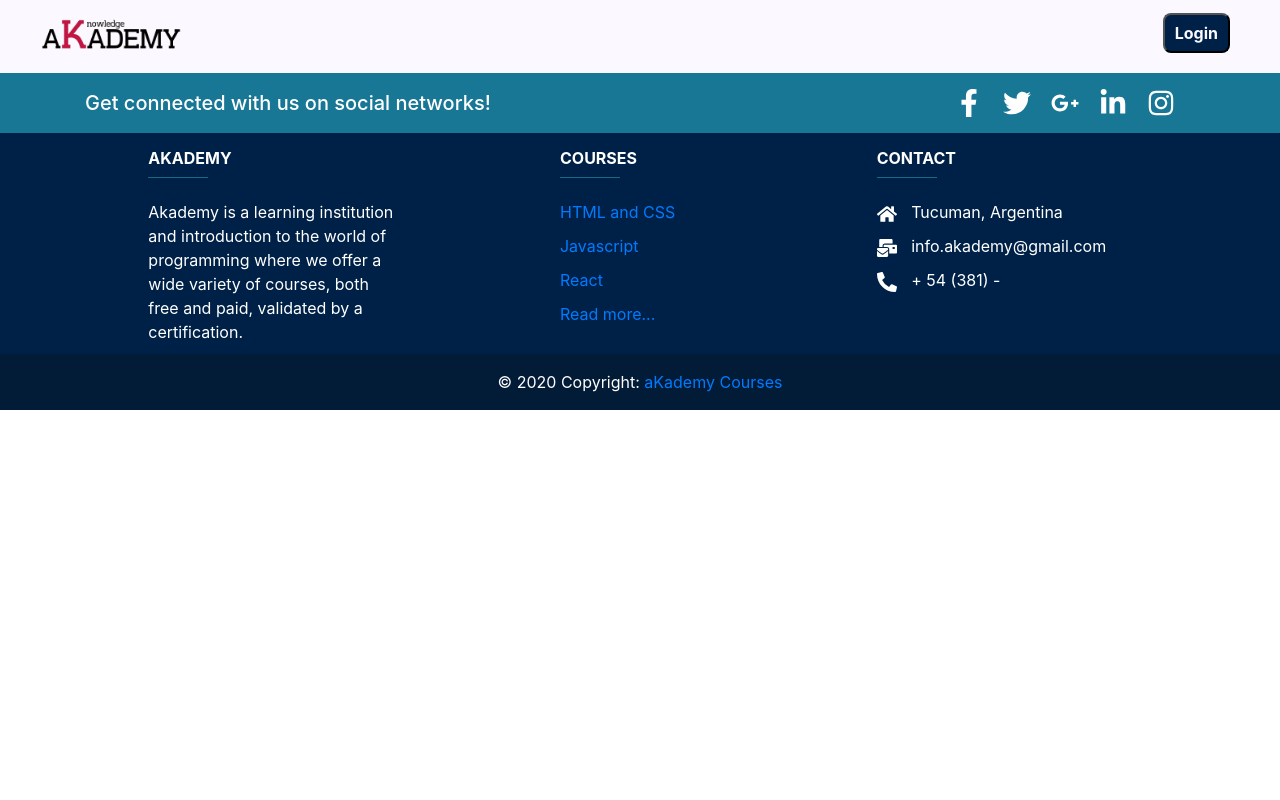
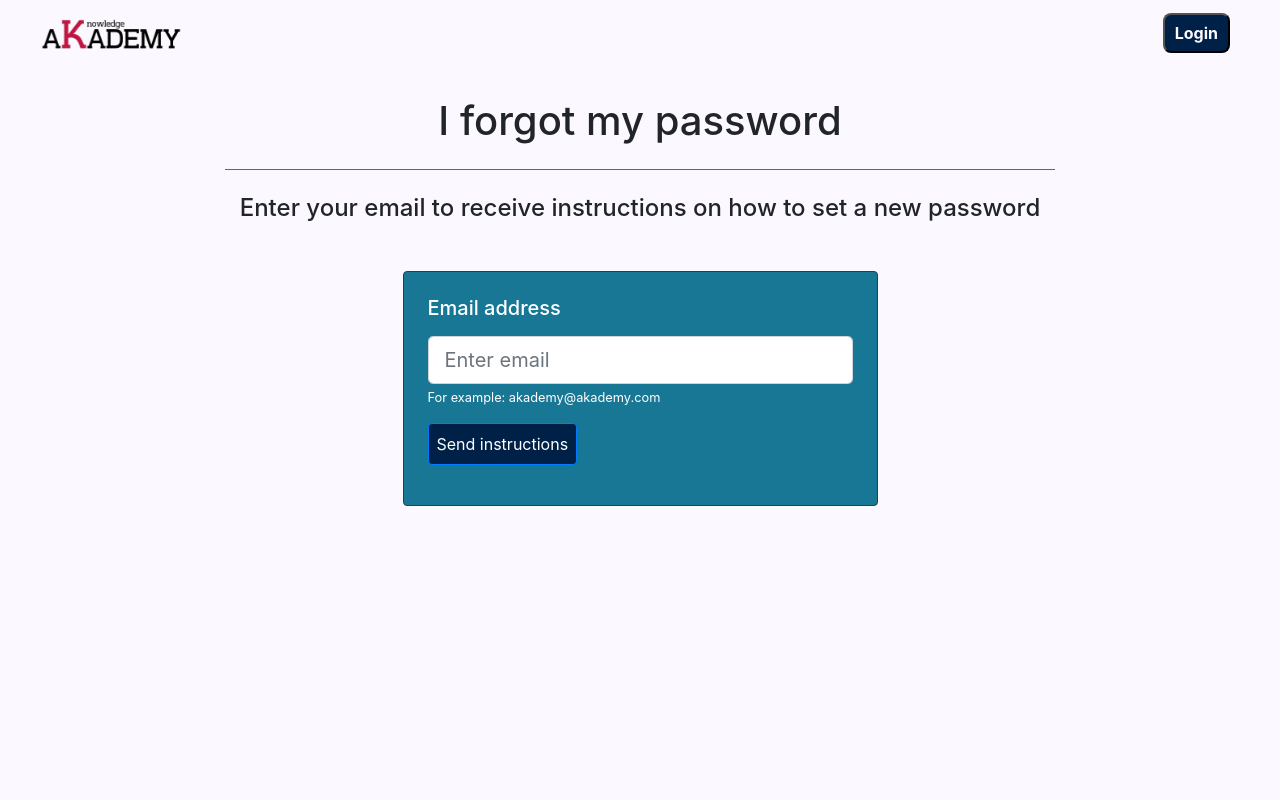
Before and after one commit to dfernandezfb/Final-Proyect, a React (Create React App) app: page /changepassword in a window 1280 px wide. Shown: the top 800 px of the page. Built offline with nearby package versions, Linux system fonts and the light colour scheme; data requests are answered from the project's data file.

Commit message:
Card sin imagenes, change password page sin logica

```diff
--- a/src/App.js
+++ b/src/App.js
@@ -10,6 +10,7 @@
 import Home from "./pages/Home"
 import FavoritePage from "./pages/FavoritePage"
 import RecoverPasswordPage from "./pages/RecoverPasswordPage"
+import ChangePasswordPage from "./pages/ChangePasswordPage"
 import CourseDetail from './pages/CourseDetail.js';
 //Routes
 import PrivateRoute from "./routes/PrivateRoute";
@@ -31,6 +32,7 @@
               <Route exact path="/courses/detail/:id" component={CourseDetail} />
               <Route exact path="/home" component={Home} />
               <Route exact path="/recoverpassword" component={RecoverPasswordPage} />
+              <Route exact path="/changepassword" component={ChangePasswordPage} />
               <Route exact path="/favorites" component={FavoritePage} />
             </FunctionModalsProvider>
           </AdminpageProvider>
--- /dev/null
+++ b/src/components/Cards/CardCourse.js
@@ -0,0 +1,24 @@
+import { Card } from 'react-bootstrap'
+import Fav from '../Fav/Fav';
+import '../Fav/Fav.css'
+
+const CardCourse = ({ id }) => {
+    return(
+        <>
+            <Card style={{ width: '18rem' }}>
+                <div>
+                    <Fav id={id}/>
+                </div>
+                <Card.Img variant="top" src="holder.js/100px180" />
+                <Card.Body>
+                    <Card.Title>Card Title</Card.Title>
+                    <Card.Text>
+                        Some quick example text to build on the card title and make up the bulk of the card's content.
+                    </Card.Text>
+                </Card.Body>
+            </Card>
+        </>
+    )
+}
+
+export default CardCourse
--- /dev/null
+++ b/src/components/Fav/Fav.css
@@ -0,0 +1,23 @@
+.position-button{
+    position: absolute;
+    top: 8px;
+    right: 8px;
+    z-index: 1000;
+}
+.fav-button{
+    background: white;
+    border: 0;
+    border-radius: 100px;
+    cursor: pointer;
+    width: 40px;
+    height: 40px;
+    transition: all .3s ease;
+    opacity: .1;
+}
+.fav-button:hover{
+    background: rgba(231, 240, 51, 0.809);
+    opacity: 100;
+}
+.icoFav{
+    width: 30px;
+}
--- /dev/null
+++ b/src/components/Fav/Fav.js
@@ -0,0 +1,18 @@
+import useModalLogin from "../Modals/useModalLogin";
+import ModalLogin from '../Modals/modalLogin';
+import iconfav from '../../images/iconFavorite.png'
+
+const Fav = ({id}) => {
+    const { isShowing, toggle } = useModalLogin();
+
+    return(
+        <>
+            <div className="position-button">
+                <button className="fav-button" onClick={toggle}><img className="icoFav" src={iconfav} alt="favorite"/></button>
+                <ModalLogin isShowing={isShowing} hide={toggle} />
+            </div>
+        </>
+    )
+}
+
+export default Fav
--- /dev/null
+++ b/src/pages/ChangePasswordPage.js
@@ -0,0 +1,30 @@
+import { Form } from 'react-bootstrap'
+import "../styles/colors-palette.css"
+import ModalRecoverPassword from '../components/Modals/ModalRecoverPassword'
+
+const ChangePasswordPage = () => {
+    return(
+        <>
+            <div className="bg-color1">
+                <div className="container vh-100">
+                    <div className="row d-flex justify-content-center">
+                        <div className="p-0 text-center">
+                            <h1 className="col-12 my-4 pb-4 border-bottom border-primary">I forgot my password</h1>
+                            <h4 className="col-12 mb-0">Enter your email to receive instructions on how to set a new password</h4>
+                        </div>
+                        <Form className="col-11 col-md-8 col-lg-5 my-5 bg-color3 border rounded border-dark p-4">
+                            <Form.Label><h5 className="text-white">Email address</h5></Form.Label>
+                            <Form.Control size="lg" type="email" placeholder="Enter email" />
+                            <Form.Text className="text-white">
+                                For example: akademy@akademy.com
+                            </Form.Text>
+                            <ModalRecoverPassword/>
+                        </Form>
+                    </div>
+                </div>
+            </div>
+        </>
+    );
+}
+
+export default ChangePasswordPage
--- a/src/pages/Home.js
+++ b/src/pages/Home.js
@@ -5,6 +5,8 @@
 import useModalLogin from "../components/Modals/useModalLogin";
 import ModalLogin from '../components/Modals/modalLogin';
 import CourseCard from '../components/Cards/CourseCard';
+import CardCourse from '../components/Cards/CardCourse';
+
 //CSS
 import "../components/Modals/ModalLogin.css";
 
@@ -15,13 +17,6 @@
   return (
     <>
       <div className="homeBody">
-      <div className="modalLoginApp">
-        <button className="buttonLogin button-default" onClick={toggle}> Log In </button>
-        <ModalLogin
-          isShowing={isShowing}
-          hide={toggle}
-          />
-      </div>
       <div className="row">
         {
           courses.length === 0 ? 'No hay cursos disponibles' : (
@@ -31,6 +26,11 @@
             )
           }
       </div>
+      <div className="container">
+        <div className="row d-flex justify-content-center m-5">
+          <CardCourse/>
+        </div>
+      </div>
     </div>
     </>
 
--- a/src/styles/landing.css
+++ b/src/styles/landing.css
@@ -38,9 +38,6 @@
     margin: 15px 15px 15px 15px;
     padding: 25px;
 }
-.icoFav{
-    width: 40px;
-}
 .logo-success{
     width: 100%;
     animation: 2s rotate360 infinite linear;
```
